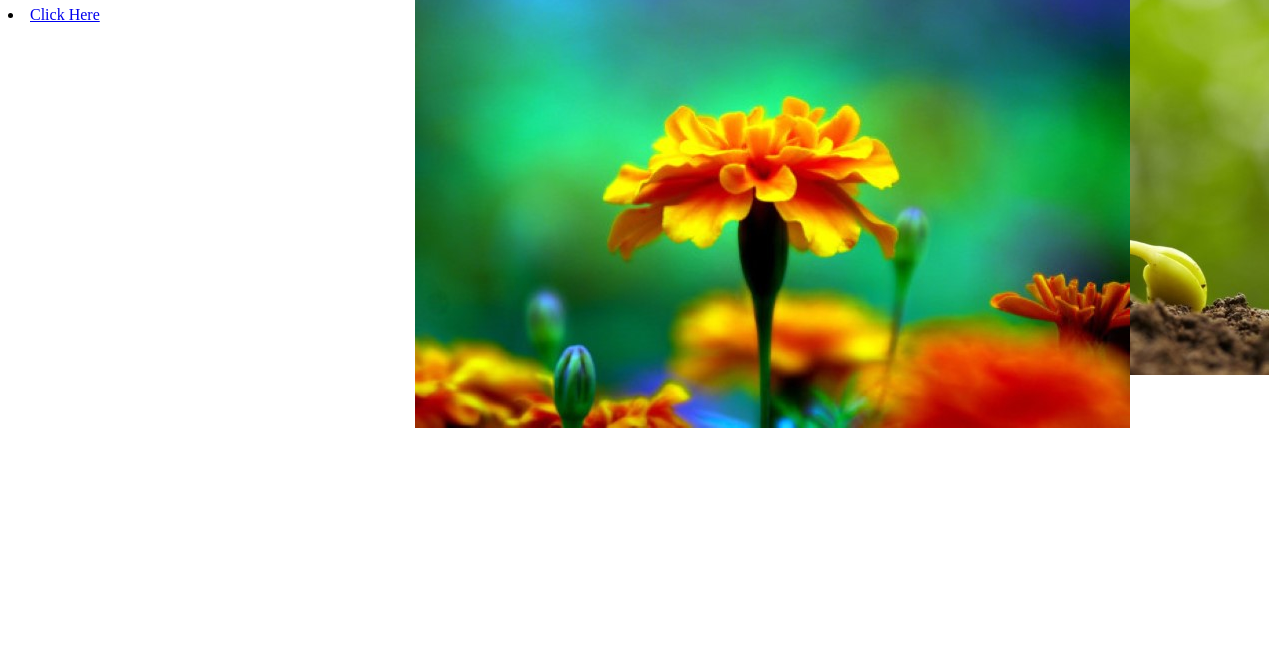
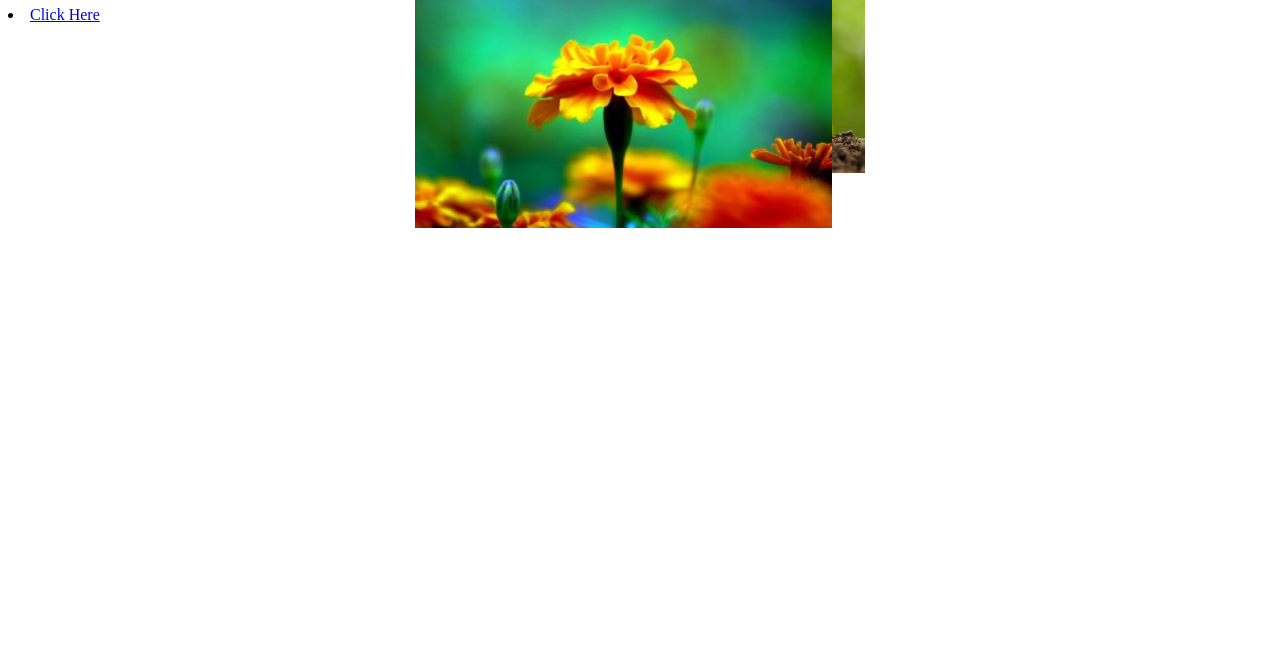
Before and after one commit to BirdAmanda/CIT261-03, a plain HTML site: page DDT_CSS_Transform/Transitions.html in a window 1280 px wide. Shown: the part 132-800 px from the top of the page. Drawn offline with Linux system fonts and the light colour scheme.

Commit message:
image fix

```diff
--- a/DDT_CSS_Transform/Transitions.html
+++ b/DDT_CSS_Transform/Transitions.html
@@ -8,8 +8,8 @@
         <h1>CSS Transitons</h1>
 
     <div id='class_name'>
-        <img class='top' src='../images/transitions%20(Small).jpg'/>
-        <img class='bottom' src='../images/flowers_63%20(Small).jpg'/>
+        <img class='bottom' src='../images/transitions_Custom.jpg'>
+        <img class='top' src='../images/flowers_63_Custom.jpg'/>
         </div>
 
     <h1>Back to Home Page</h1>
```
Also changed, not shown: images/flowers_63_Custom.jpg (added), images/flowers_63_Small.jpg (renamed from images/flowers_63 (Small).jpg), images/transitions_Custom.jpg (added), images/transitions_Small.jpg (renamed from images/transitions (Small).jpg).
